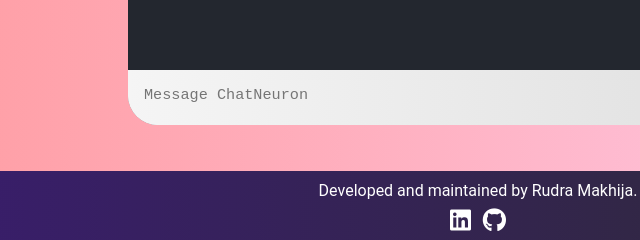
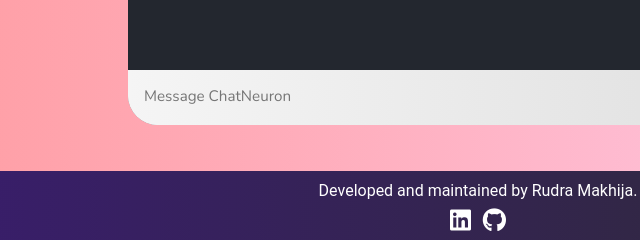
Before and after one commit to RudraMakhija/ChatNeuron, a plain HTML site: page index.html in a window 1280 px wide. Shown: the part 557-797 px from the top of the page, 162-802 px from the left. Drawn offline with nearby package versions, Linux system fonts and the light colour scheme.

Commit message:
changed minor styling

```diff
--- a/styles.css
+++ b/styles.css
@@ -127,7 +127,7 @@ footer i:hover{
     height: 55px;
     width: 90%;
     background: linear-gradient(to right, #f5f5f5, #e0e0e0);
-
+    font-family: "Nunito", sans-serif;
     max-height: 100px;
      overflow-y: auto;
 
```
